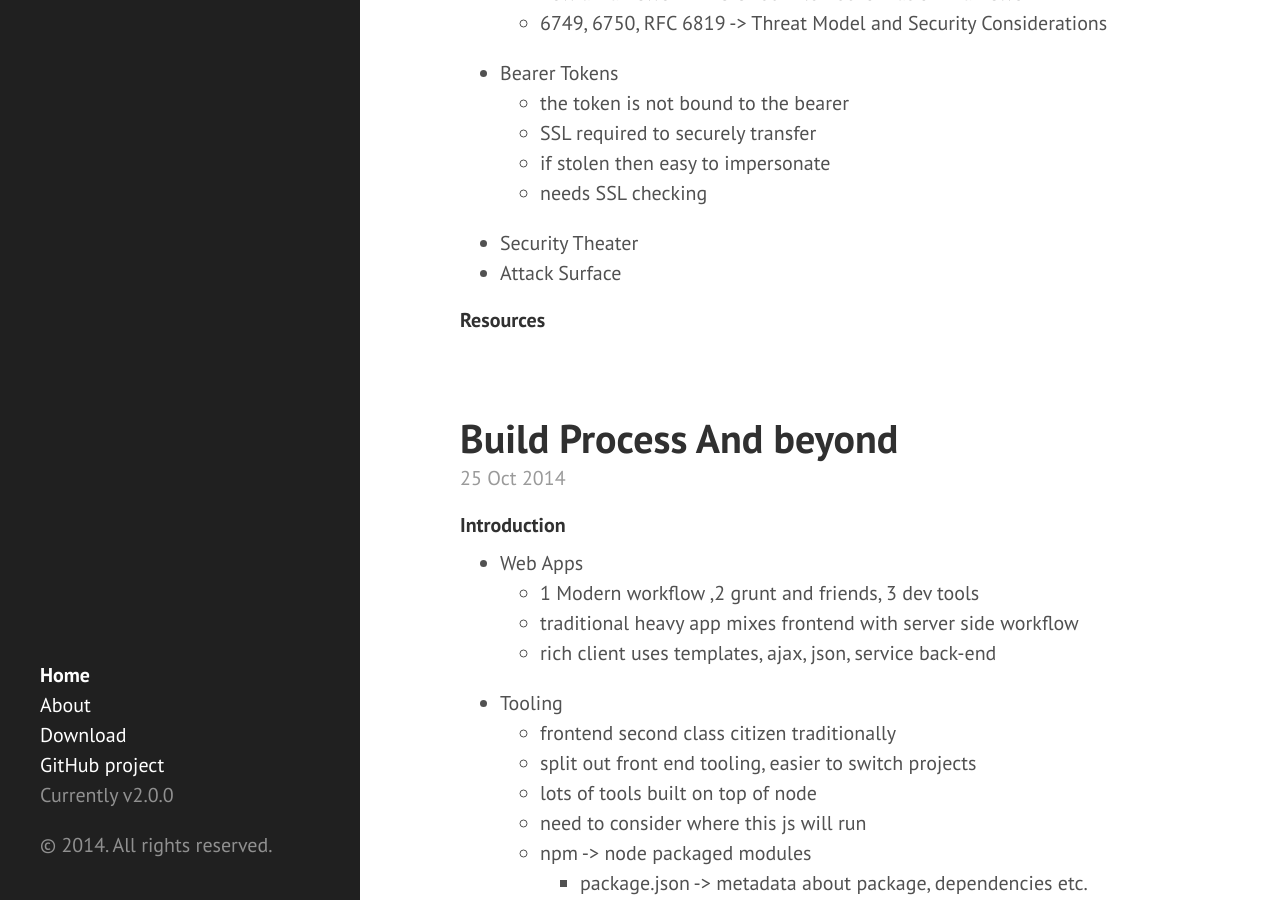
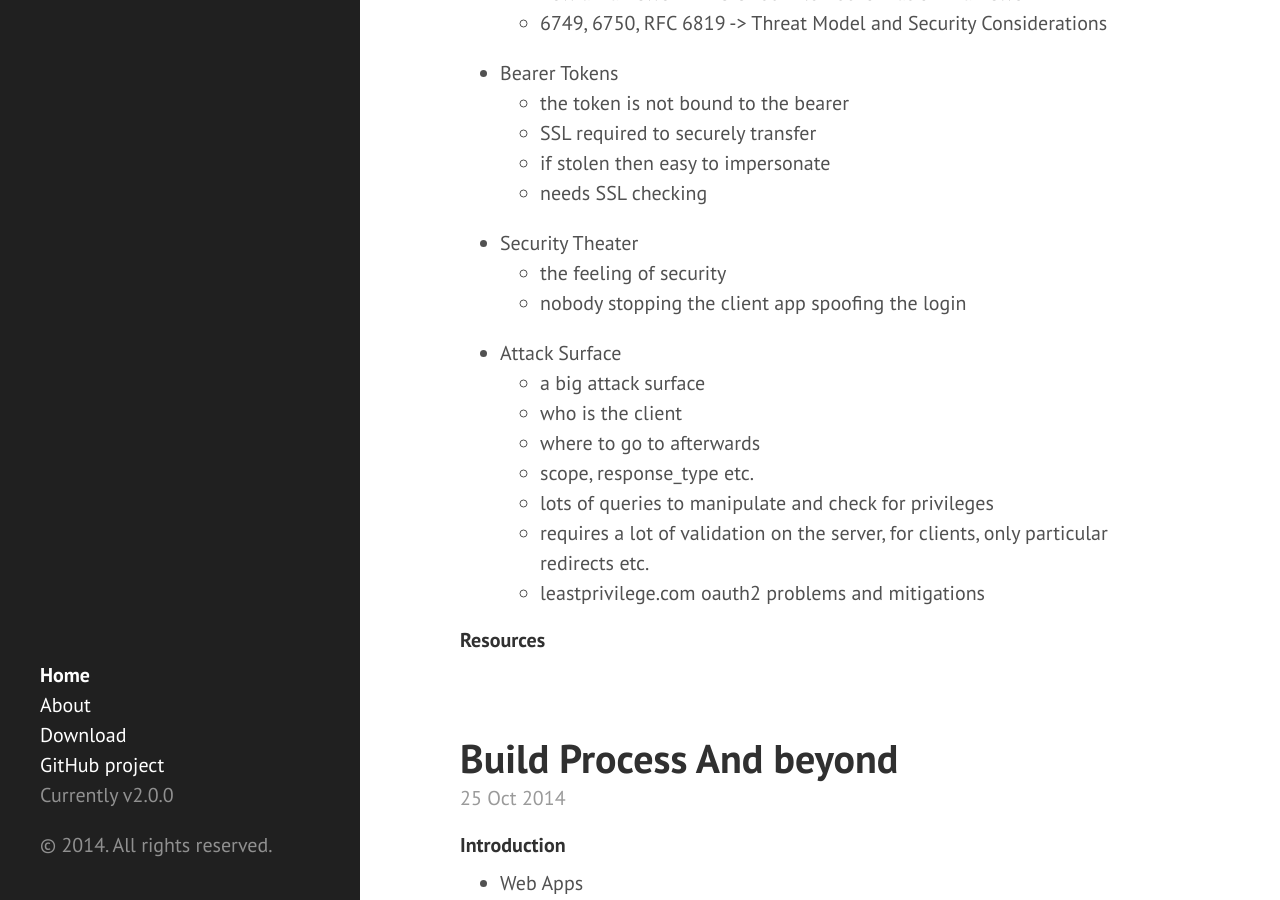
Before and after one commit to eneiand/eneiand.github.io, a Jekyll site: the page built from index.html, in a window 1280 px wide and 900 px high, scrolled down 942 px. Built offline with Jekyll 4.4.1, drawn with Linux system fonts in a browser that asks for light colours; Markdown is read by kramdown in place of the engine named in the settings; the list of posts is cut into pages by our own code.

Commit message:
oauth concerns section

```diff
--- a/_posts/2014-10-27-oauth2-openid-jwt.md
+++ b/_posts/2014-10-27-oauth2-openid-jwt.md
@@ -34,6 +34,15 @@
   * if stolen then easy to impersonate
   * needs SSL checking
 * Security Theater
+  * the feeling of security
+  * nobody stopping the client app spoofing the login
 * Attack Surface
+  * a big attack surface
+  * who is the client
+  * where to go to afterwards
+  * scope, response_type etc.
+  * lots of queries to manipulate and check for privileges
+  * requires a lot of validation on the server, for clients, only particular redirects etc.
+  * leastprivilege.com oauth2 problems and mitigations
 
 #### Resources
```
